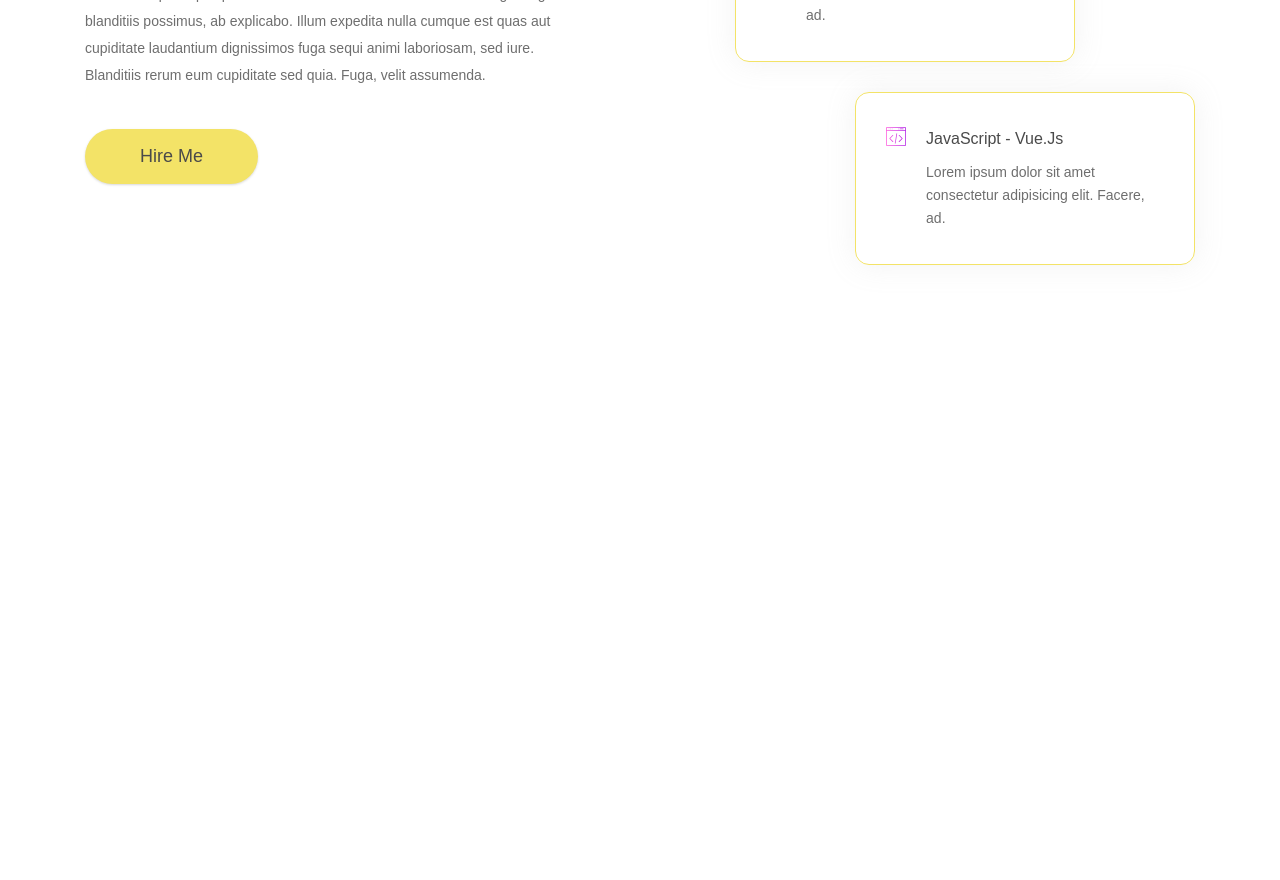
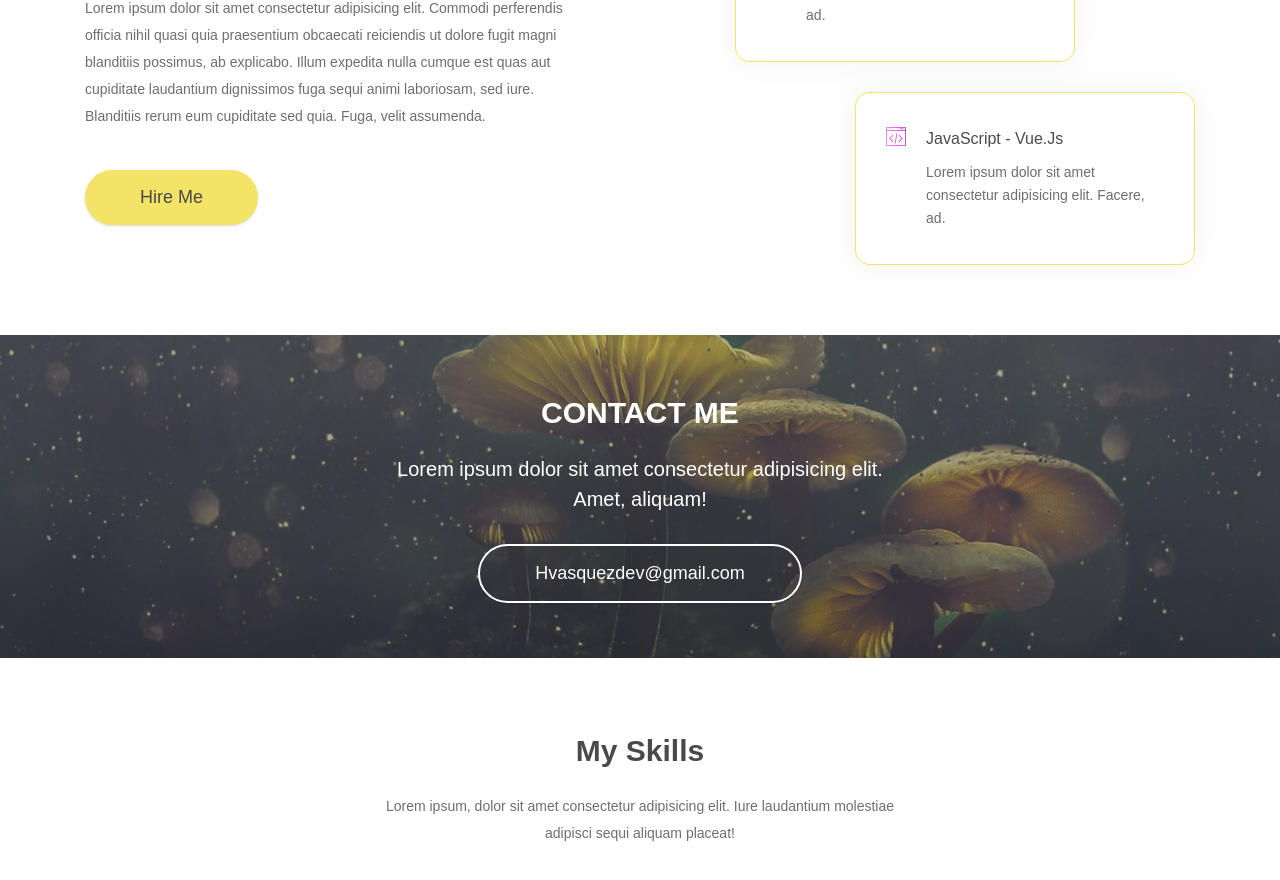
Before and after one commit to Hvasquezdev/portfolio-ssr-hector, a Nuxt app: page / in a window 1280 px wide. Shown: the part 820-1700 px from the top of the page. Before the commit the page ends 1155 px from the top, so only its background shows below. Built offline with nearby package versions, Linux system fonts and the light colour scheme.

Commit message:
added contact section and first texts in skills section, minor design changes in services section

```diff
--- a/components/BaseButton.vue
+++ b/components/BaseButton.vue
@@ -15,15 +15,23 @@ export default {
       type: String,
       default: ''
     },
+    borderColor: {
+      type: String,
+      default: ''
+    },
     rounded: Boolean,
-    animated: Boolean
+    animated: Boolean,
+    bordered: Boolean,
+    transparent: Boolean
   },
   computed: {
     className() {
       return {
         'button--rounded': this.rounded,
         'button--animated': this.animated,
-        'button--yellow': this.color.toLowerCase() === 'yellow'
+        'button--yellow': this.color.toLowerCase() === 'yellow',
+        'button--bordered': this.bordered,
+        'button--transparent': this.transparent
       };
     }
   }
@@ -50,4 +58,17 @@ export default {
   background-color: theme('colors.yellow.primary');
   color: theme('colors.dark.primary');
 }
+.button--transparent {
+  background-color: transparent;
+  color: theme('colors.white.primary');
+}
+.button--bordered {
+  border: 2px solid theme('colors.white.primary');
+  color: theme('colors.white.primary');
+  background-color: transparent;
+}
+.button--bordered:hover {
+  background-color: theme('colors.white.primary');
+  color: theme('colors.dark.primary');
+}
 </style>
--- a/components/SocialButtons.vue
+++ b/components/SocialButtons.vue
@@ -27,17 +27,24 @@
       </li>
     </ul>
 
-    <a
-      href="#"
-      class="button font-nunito font-semibold shadow flex items-center justify-center"
+    <base-button
+      class="font-semibold flex items-center justify-center"
+      bordered
+      rounded
+      transparent
     >
       Fiverr
-    </a>
+    </base-button>
   </div>
 </template>
 
 <script>
-export default {};
+export default {
+  name: 'social-buttons',
+  components: {
+    BaseButton: () => import('@/components/BaseButton.vue')
+  }
+};
 </script>
 
 <style lang="css" scoped>
@@ -69,14 +76,6 @@ export default {};
 .social-links .button {
   font-size: 20px;
   padding: 0 40px;
-  border: 2px solid theme('colors.white.primary');
-  border-radius: 15101997px;
   height: 48px;
-  color: theme('colors.white.primary');
-  transition: all 0.3s;
-}
-.social-links .button:hover {
-  background-color: theme('colors.white.primary');
-  color: theme('colors.dark.primary');
 }
 </style>
--- a/pages/index.vue
+++ b/pages/index.vue
@@ -30,7 +30,9 @@
       id="services"
       class="services ml-auto mr-auto flex justify-between"
     >
-      <div class="my-services text-left">
+      <div
+        class="my-services text-left flex flex-col items-start justify-center"
+      >
         <h2 class="capitalize font-bold font-poppins text-dark-primary">
           My services
         </h2>
@@ -77,6 +79,34 @@
           </template>
         </service-card>
       </div>
+    </section>
+    <section class="contact-info relative">
+      <div class="overlay absolute"></div>
+      <div
+        class="contact-info__content relative z-10 text-center flex flex-col items-center justify-center"
+      >
+        <h2 class="font-poppins font-bold text-white-primary uppercase">
+          Contact Me
+        </h2>
+        <p class="font-nunito font-normal text-white-primary text-center">
+          Lorem ipsum dolor sit amet consectetur adipisicing elit. Amet,
+          aliquam!
+        </p>
+        <base-button rounded bordered>
+          Hvasquezdev@gmail.com
+        </base-button>
+      </div>
+    </section>
+    <section class="skills flex flex-col justify-center items-center">
+      <h2
+        class="font-poppins font-bold text-dark-primary text-center capitalize"
+      >
+        My Skills
+      </h2>
+      <p class="font-nunito text-center text-dark-secondary">
+        Lorem ipsum, dolor sit amet consectetur adipisicing elit. Iure
+        laudantium molestiae adipisci sequi aliquam placeat!
+      </p>
     </section>
   </div>
 </template>
@@ -177,4 +207,57 @@ export default {
 #home .services .services__right .service-card:not(:last-child) {
   margin-bottom: 30px;
 }
+#home .contact-info {
+  padding: 55px 30px;
+  background-image: url('~assets/images/contact-bg-min.jpg');
+  background-position: center;
+  background-size: cover;
+  background-repeat: no-repeat;
+}
+#home .contact-info .overlay {
+  left: 0;
+  top: 0;
+  right: 0;
+  bottom: 0;
+  z-index: 5;
+  background: theme('colors.grey.primary');
+  background: -webkit-linear-gradient(
+    to top,
+    theme('colors.dark.primary'),
+    theme('colors.dark.secondary')
+  );
+  background: linear-gradient(
+    to top,
+    theme('colors.dark.primary'),
+    theme('colors.dark.secondary')
+  );
+  opacity: 0.5;
+}
+#home .contact-info .contact-info__content h2 {
+  font-size: 30px;
+  margin-bottom: 19px;
+}
+#home .contact-info .contact-info__content p {
+  font-size: 20px;
+  max-width: 535px;
+  margin-bottom: 30px;
+}
+#home .contact-info .contact-info__content .button {
+  padding: 14px 55px;
+  font-size: 18px;
+  line-height: 27px;
+}
+#home .skills {
+  padding: 70px 30px;
+}
+#home .skills h2 {
+  font-size: 30px;
+}
+#home .skills p {
+  padding-top: 20px;
+  font-size: 14px;
+  line-height: 27px;
+  padding-bottom: 70px;
+  max-width: 535px;
+}
 </style>
```
Also changed, not shown: assets/images/contact-bg-min.jpg (added).
